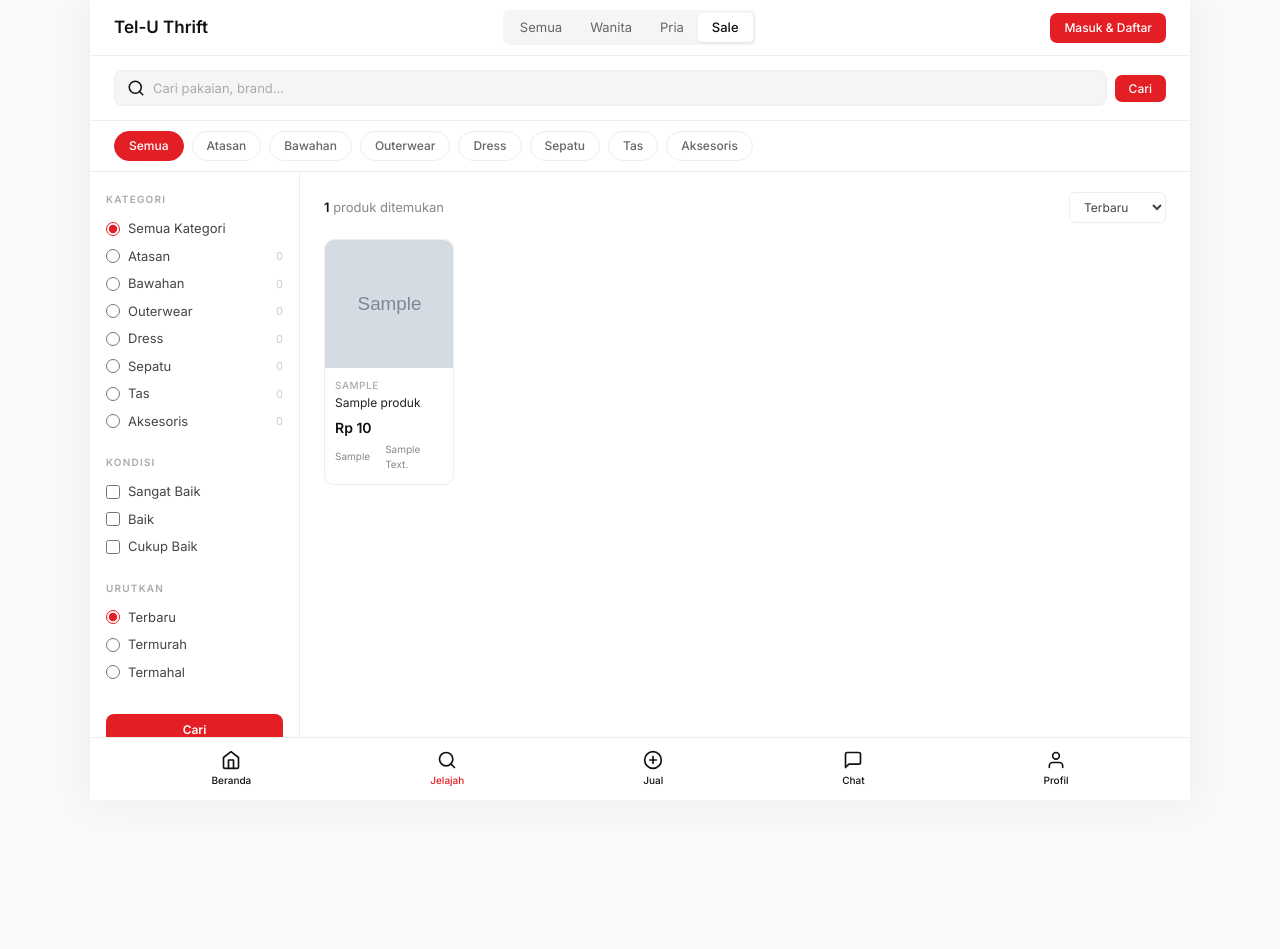
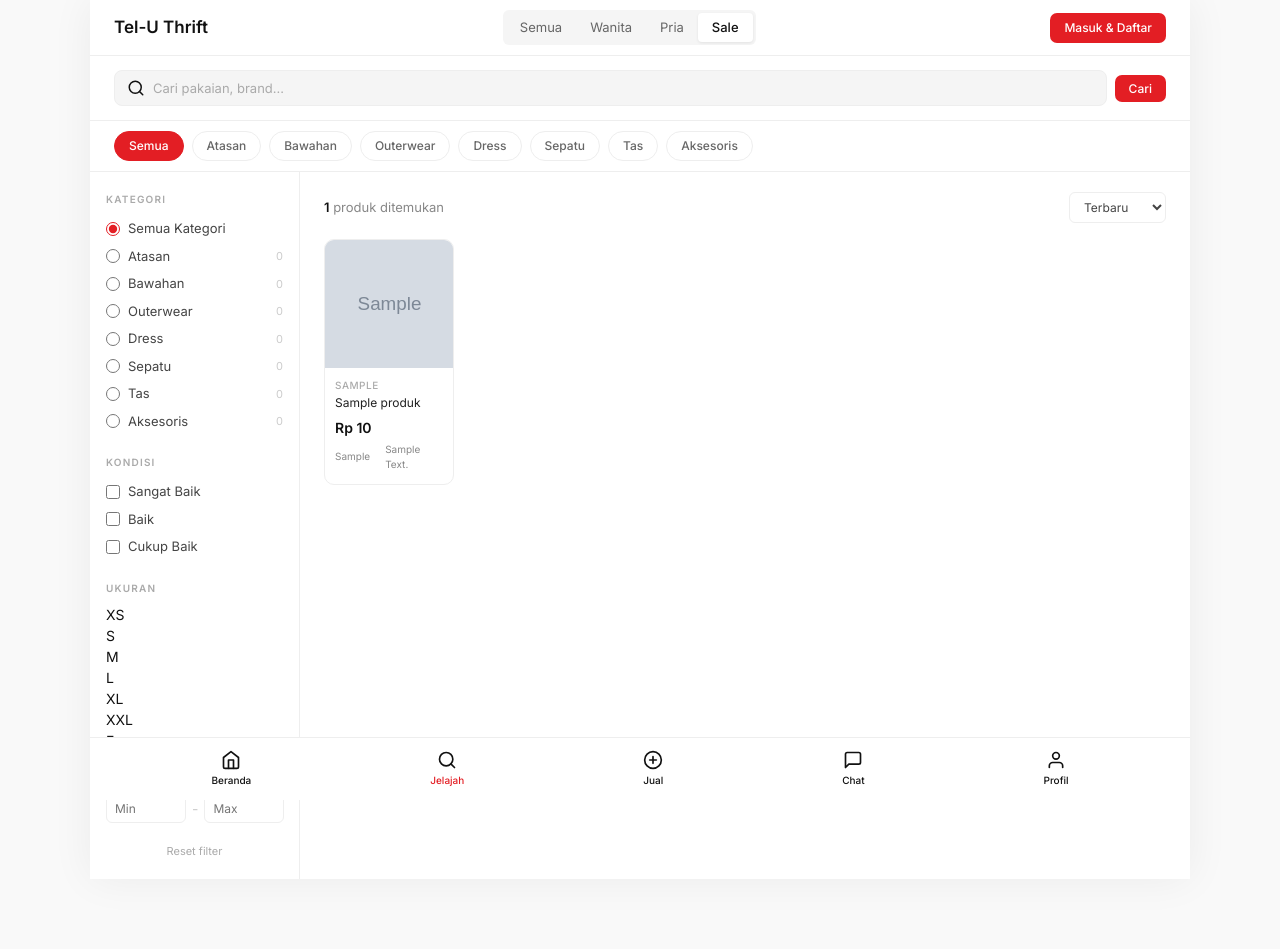
Before and after one commit to PBW-1-2026/4903-tubes-team-7, a PHP site: page /jelajah.php?sale=1 in a window 1280 px wide. Before the commit the page ends 786 px from the top, so only its background shows below. Run offline with PHP 8.4, Linux system fonts and the light colour scheme; tables that the repository leaves empty or names only in its code hold one stand-in row (values such as "Sample post"); grey boxes marked "Sample" are stand-in pictures.

Commit message:
paginasi, filter ukuran dan harga, sale

```diff
--- a/teluThrift/get_produk.php
+++ b/teluThrift/get_produk.php
@@ -4,6 +4,7 @@ header('Content-Type: application/json');
 require_once "config/koneksi.php";
 
 $sudah_login = isset($_SESSION['user_id']);
+
 if ($sudah_login) {
     $user_id = $_SESSION['user_id'];
 } else {
@@ -22,22 +23,40 @@ if (isset($_GET['kategori']) && $_GET['kategori'] !== '') {
     $kategori = '';
 }
 
+if (isset($_GET['gender']) && $_GET['gender'] !== '') {
+    $gender = mysqli_real_escape_string($conn, trim($_GET['gender']));
+} else {
+    $gender = '';
+}
+
 if (isset($_GET['sort']) && $_GET['sort'] !== '') {
     $sort = $_GET['sort'];
 } else {
     $sort = 'terbaru';
 }
 
-if (isset($_GET['kondisi'])) {
-    $kondisi = (array)$_GET['kondisi'];
+if (isset($_GET['harga_min']) && $_GET['harga_min'] !== '') {
+    $harga_min = (int)$_GET['harga_min'];
+} else {
+    $harga_min = 0;
+}
+
+if (isset($_GET['harga_max']) && $_GET['harga_max'] !== '') {
+    $harga_max = (int)$_GET['harga_max'];
+} else {
+    $harga_max = 0;
+}
+
+if (isset($_GET['kondisi']) && is_array($_GET['kondisi'])) {
+    $kondisi = $_GET['kondisi'];
 } else {
     $kondisi = [];
 }
 
-if (isset($_GET['gender']) && $_GET['gender'] !== '') {
-    $gender = mysqli_real_escape_string($conn, trim($_GET['gender']));
+if (isset($_GET['ukuran']) && is_array($_GET['ukuran'])) {
+    $ukuran = $_GET['ukuran'];
 } else {
-    $gender = '';
+    $ukuran = [];
 }
 
 if (isset($_GET['sale']) && $_GET['sale'] == '1') {
@@ -46,8 +65,26 @@ if (isset($_GET['sale']) && $_GET['sale'] == '1') {
     $sale = false;
 }
 
+if (isset($_GET['page'])) {
+    $page = (int)$_GET['page'];
+} else {
+    $page = 1;
+}
+
+if ($page < 1) {
+    $page = 1;
+}
+
+$per_page = 12;
+$offset = ($page - 1) * $per_page;
+
+// ========== BANGUN KONDISI WHERE ==========
 $conditions = [];
 $conditions[] = "p.status = 'tersedia'";
+
+if ($sudah_login) {
+    $conditions[] = "p.user_id != $user_id";
+}
 
 if ($q != '') {
     $conditions[] = "(p.nama LIKE '%$q%' OR p.brand LIKE '%$q%' OR u.username LIKE '%$q%')";
@@ -57,20 +94,35 @@ if ($kategori != '') {
     $conditions[] = "p.kategori = '$kategori'";
 }
 
-if (!empty($kondisi)) {
-    $esc = [];
-    foreach ($kondisi as $k) {
-        $esc[] = "'" . mysqli_real_escape_string($conn, $k) . "'";
-    }
-    $conditions[] = "p.kondisi IN (" . implode(',', $esc) . ")";
-}
-
 if ($gender != '') {
     $conditions[] = "p.gender = '$gender'";
 }
 
+if (!empty($kondisi)) {
+    $k_bersih = [];
+    foreach ($kondisi as $k) {
+        $k_bersih[] = "'" . mysqli_real_escape_string($conn, $k) . "'";
+    }
+    $conditions[] = "p.kondisi IN (" . implode(',', $k_bersih) . ")";
+}
+
+if (!empty($ukuran)) {
+    $u_bersih = [];
+    foreach ($ukuran as $u) {
+        $u_bersih[] = "'" . mysqli_real_escape_string($conn, $u) . "'";
+    }
+    $conditions[] = "p.ukuran IN (" . implode(',', $u_bersih) . ")";
+}
+
+if ($harga_min > 0) {
+    $conditions[] = "p.harga >= $harga_min";
+}
+
+if ($harga_max > 0) {
+    $conditions[] = "p.harga <= $harga_max";
+}
+
 if ($sale) {
-    $conditions[] = "p.status = 'tersedia'";
     $conditions[] = "p.harga < 50000";
 }
 
@@ -86,11 +138,12 @@ if ($sort == 'termurah') {
 
 $sql_total = "SELECT COUNT(*) AS jumlah FROM produk p JOIN users u ON p.user_id = u.id $where";
 $total = mysqli_fetch_assoc(mysqli_query($conn, $sql_total))['jumlah'];
+$total_page = max(1, ceil($total / $per_page));
 
 $sql = "SELECT p.*, u.username,
         (SELECT nama_file FROM produk_gambar WHERE produk_id = p.id ORDER BY urutan LIMIT 1) AS gambar
         FROM produk p JOIN users u ON p.user_id = u.id
-        $where $order";
+        $where $order LIMIT $per_page OFFSET $offset";
 $result = mysqli_query($conn, $sql);
 
 $wishlist_ids = [];
@@ -118,6 +171,8 @@ while ($p = mysqli_fetch_assoc($result)) {
 
 echo json_encode([
     'total'       => (int)$total,
+    'total_page'  => (int)$total_page,
+    'page'        => $page,
     'sudah_login' => $sudah_login,
     'products'    => $products
 ]);
--- a/teluThrift/jelajah.php
+++ b/teluThrift/jelajah.php
@@ -2,26 +2,22 @@
 require_once "config/koneksi.php";
 
 $sudah_login = isset($_SESSION['user_id']);
+if ($sudah_login) {
+    $user_id = $_SESSION['user_id'];
+} else {
+    $user_id = 0;
+}
 
 if (isset($_GET['q']) && $_GET['q'] !== '') {
     $q = trim($_GET['q']);
 } else {
     $q = '';
 }
+
 if (isset($_GET['kategori']) && $_GET['kategori'] !== '') {
     $kategori = trim($_GET['kategori']);
 } else {
     $kategori = '';
-}
-if (isset($_GET['sort']) && $_GET['sort'] !== '') {
-    $sort = $_GET['sort'];
-} else {
-    $sort = 'terbaru';
-}
-if (isset($_GET['kondisi'])) {
-    $kondisi = (array)$_GET['kondisi'];
-} else {
-    $kondisi = [];
 }
 
 if (isset($_GET['gender']) && $_GET['gender'] !== '') {
@@ -29,6 +25,13 @@ if (isset($_GET['gender']) && $_GET['gender'] !== '') {
 } else {
     $gender = '';
 }
+
+if (isset($_GET['sort']) && $_GET['sort'] !== '') {
+    $sort = $_GET['sort'];
+} else {
+    $sort = 'terbaru';
+}
+
 if (isset($_GET['sale']) && $_GET['sale'] == '1') {
     $sale = true;
 } else {
@@ -36,6 +39,27 @@ if (isset($_GET['sale']) && $_GET['sale'] == '1') {
 }
 
 $kategori_list = ['atasan','bawahan','outerwear','dress','sepatu','tas','aksesoris'];
+$ukuran_list   = ['XS','S','M','L','XL','XXL','Free'];
+
+if (isset($_GET['kondisi'])) {
+    if (is_array($_GET['kondisi'])) {
+        $kondisi_aktif = $_GET['kondisi'];
+    } else {
+        $kondisi_aktif = [];
+    }
+} else {
+    $kondisi_aktif = [];
+}
+
+if (isset($_GET['ukuran'])) {
+    if (is_array($_GET['ukuran'])) {
+        $ukuran_aktif = $_GET['ukuran'];
+    } else {
+        $ukuran_aktif = [];
+    }
+} else {
+    $ukuran_aktif = [];
+}
 
 $res_kat = mysqli_query($conn, "SELECT kategori, COUNT(*) AS jml FROM produk WHERE status='tersedia' GROUP BY kategori");
 $jml_kategori = [];
@@ -54,7 +78,6 @@ while ($k = mysqli_fetch_assoc($res_kat)) {
     <script src="js/ajax.js"></script>
 </head>
 <body onload="muat()">
-
 <div class="bungkus">
 
     <nav class="nav-atas">
@@ -80,10 +103,10 @@ while ($k = mysqli_fetch_assoc($res_kat)) {
             <img src="icon/search.svg" alt="cari" style="width:18px;height:18px;display:block;">
             <input type="text" id="inputCari" value="<?php echo htmlspecialchars($q); ?>" placeholder="Cari pakaian, brand..." onkeypress="if(event.key==='Enter') muat()">
         </div>
+        <button class="pil-filter" onclick="toggleSidebar()">
+            <img src="icon/filter.svg" style="width:16px;height:16px;"> Filter
+        </button>
         <button class="tombol tombol-merah tombol-kecil" onclick="muat()">Cari</button>
-        <button type="button" class="pil-filter" onclick="toggleSidebar()">
-            <img src="icon/filter.svg" style="width:16px;height:16px;"> Filter
-         </button>
     </div>
 
     <div class="baris-kategori">
@@ -94,6 +117,8 @@ while ($k = mysqli_fetch_assoc($res_kat)) {
     </div>
 
     <div class="halaman-badan">
+
+        <input type="hidden" id="inputGender" value="<?php echo $gender; ?>">
 
         <aside class="samping" id="samping">
             <div class="grup-filter">
@@ -113,29 +138,38 @@ while ($k = mysqli_fetch_assoc($res_kat)) {
 
             <div class="grup-filter">
                 <div class="judul-grup">Kondisi</div>
-                <?php $kondisi_list = ['sangat_baik'=>'Sangat Baik','baik'=>'Baik','cukup_baik'=>'Cukup Baik']; ?>
-                <?php foreach ($kondisi_list as $val => $label): ?>
+                <?php
+                $daftar_kondisi = ['sangat_baik'=>'Sangat Baik','baik'=>'Baik','cukup_baik'=>'Cukup Baik'];
+                foreach ($daftar_kondisi as $val => $label):
+                ?>
                 <label class="opsi-filter">
-                    <input type="checkbox" name="kondisi" value="<?php echo $val; ?>" onchange="muat()"<?php if (in_array($val, $kondisi)) echo ' checked'; ?>>
+                    <input type="checkbox" name="kondisi" value="<?php echo $val; ?>" <?php if (in_array($val, $kondisi_aktif)) echo 'checked'; ?> onchange="muat()">
                     <?php echo $label; ?>
                 </label>
                 <?php endforeach; ?>
             </div>
 
             <div class="grup-filter">
-                <div class="judul-grup">Urutkan</div>
-                <label class="opsi-filter">
-                    <input type="radio" name="sort" value="terbaru" <?php if ($sort=='terbaru') echo 'checked'; ?> onchange="muat()"> Terbaru
-                </label>
-                <label class="opsi-filter">
-                    <input type="radio" name="sort" value="termurah" <?php if ($sort=='termurah') echo 'checked'; ?> onchange="muat()"> Termurah
-                </label>
-                <label class="opsi-filter">
-                    <input type="radio" name="sort" value="termahal" <?php if ($sort=='termahal') echo 'checked'; ?> onchange="muat()"> Termahal
-                </label>
+                <div class="judul-grup">Ukuran</div>
+                <div class="chip-ukuran">
+                    <?php foreach ($ukuran_list as $u): ?>
+                    <div class="chip-wrap">
+                        <input type="checkbox" name="ukuran" value="<?php echo $u; ?>" style="display:none;" <?php if (in_array($u, $ukuran_aktif)) echo 'checked'; ?>>
+                        <span class="item-ukuran <?php if (in_array($u, $ukuran_aktif)) echo 'aktif'; ?>" onclick="piliUkuran(event, this)"><?php echo $u; ?></span>
+                    </div>
+                    <?php endforeach; ?>
+                </div>
             </div>
 
-            <button class="tombol-filter" onclick="muat()">Cari</button>
+            <div class="grup-filter">
+                <div class="judul-grup">Harga</div>
+                <div style="display:flex;gap:6px;align-items:center;margin-bottom:8px;">
+                    <input class="form-control" type="number" id="hargaMin" placeholder="Min" value="<?php if (isset($_GET['harga_min']) && $_GET['harga_min']>0) echo (int)$_GET['harga_min']; ?>" style="padding:6px 8px;font-size:12px;border:1.5px solid #eee;border-radius:6px;width:80px;outline:none;font-family:Inter,sans-serif;">
+                    <span style="color:#ccc;flex-shrink:0;">-</span>
+                    <input class="form-control" type="number" id="hargaMax" placeholder="Max" value="<?php if (isset($_GET['harga_max']) && $_GET['harga_max']>0) echo (int)$_GET['harga_max']; ?>" style="padding:6px 8px;font-size:12px;border:1.5px solid #eee;border-radius:6px;width:80px;outline:none;font-family:Inter,sans-serif;">
+                </div>
+            </div>
+
             <a href="#" class="reset-filter" onclick="resetFilter(); return false;">Reset filter</a>
         </aside>
 
--- a/teluThrift/js/main.js
+++ b/teluThrift/js/main.js
@@ -1,3 +1,10 @@
 function toggleSidebar() {
-    document.getElementById('samping').classList.toggle('buka');
+  document.getElementById("samping").classList.toggle("buka");
 }
+
+function piliUkuran(event, chip) {
+  chip.classList.toggle("aktif");
+  var cb = chip.parentElement.querySelector('input[type="checkbox"]');
+  if (cb) cb.checked = chip.classList.contains("aktif");
+  muat();
+}
```
Also changed, not shown: teluThrift/js/ajax.js (+118 -18 lines).
